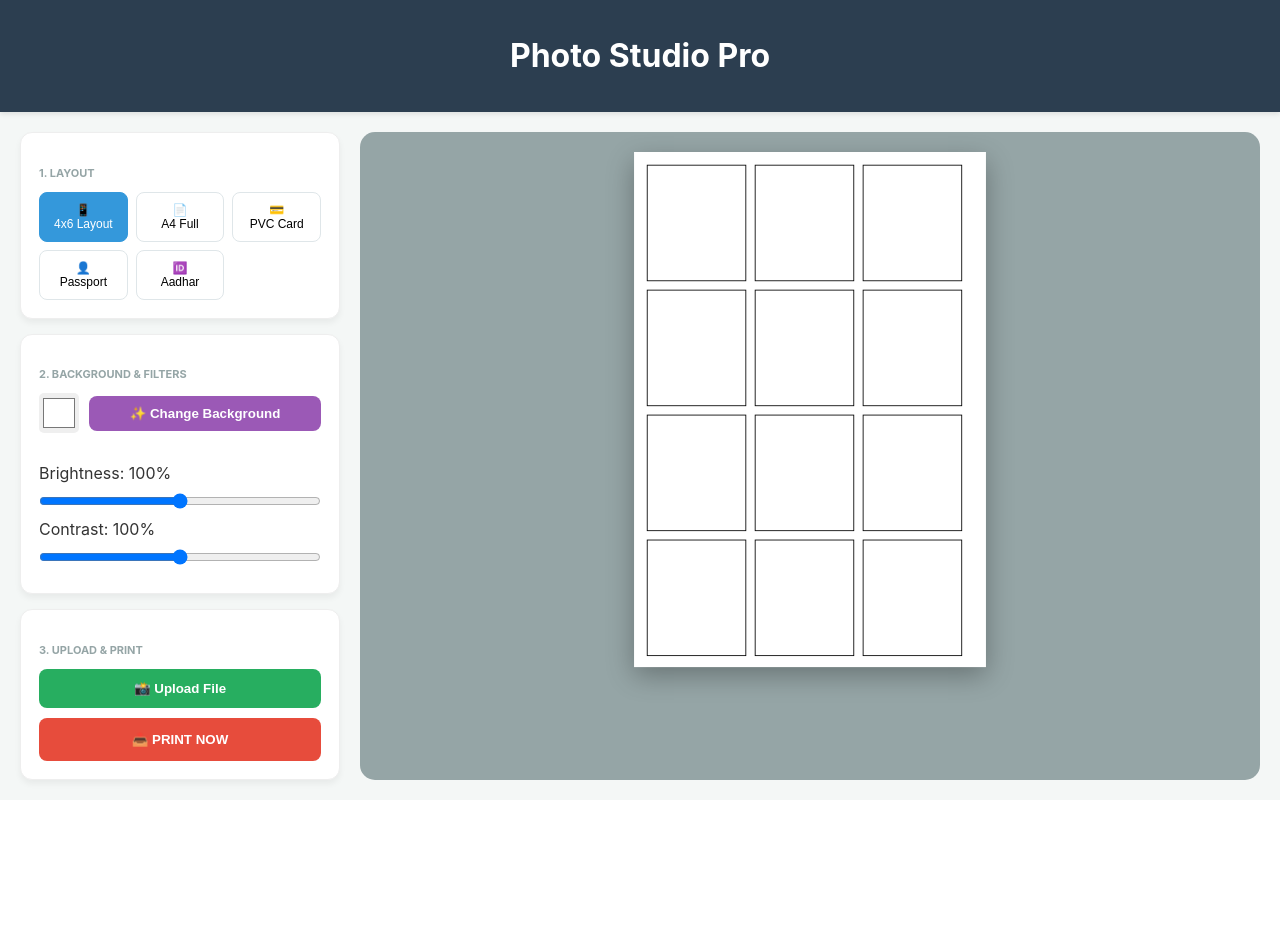
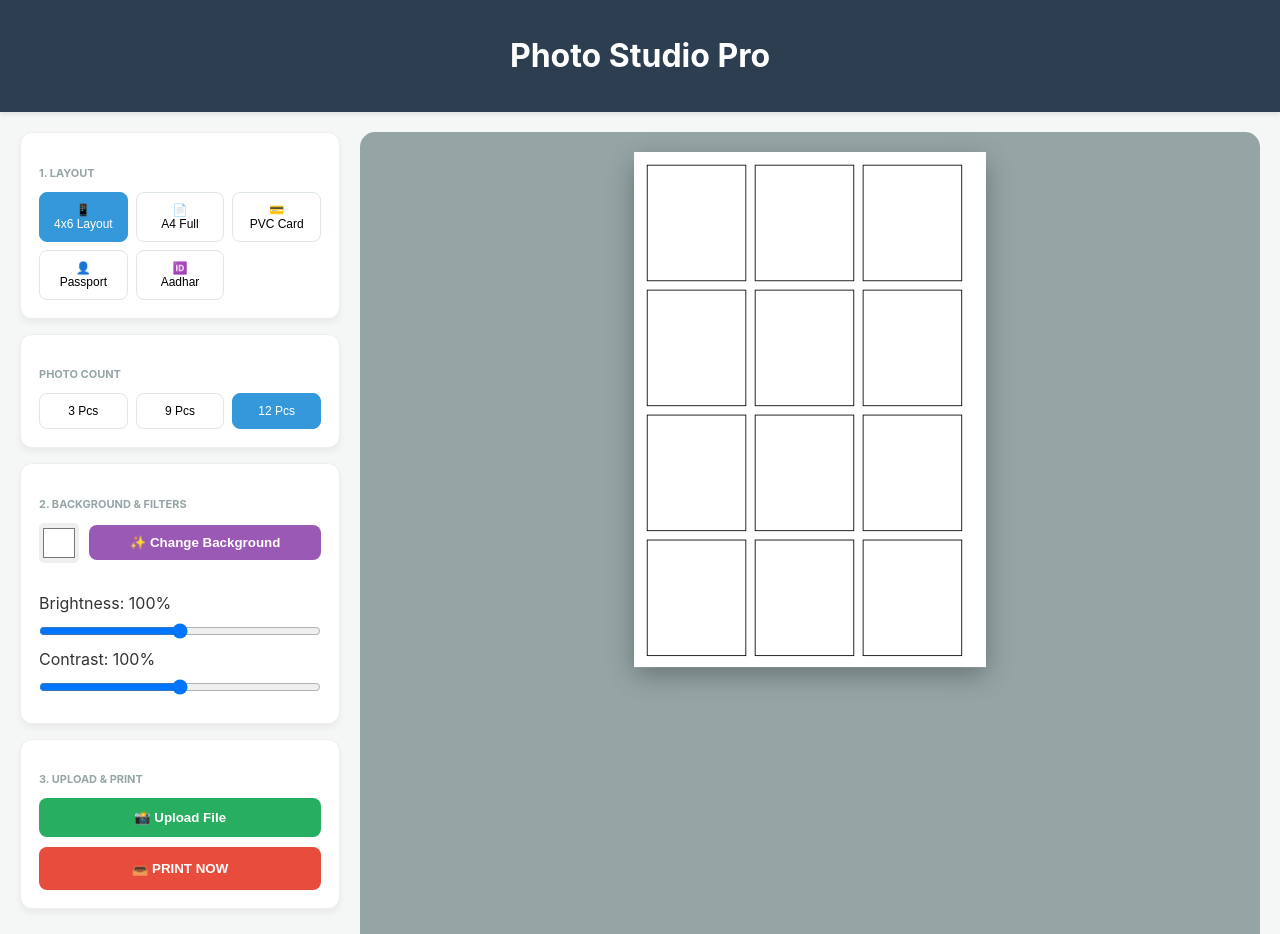
Before and after one commit to sammeksovitkar/photo_management, a React (Create React App) app: page / in a window 1280 px wide. Shown: the top 934 px of the page. Before the commit the page ends 800 px from the top, so only its background shows below. Built offline with nearby package versions, Linux system fonts and the light colour scheme; no server answers.

Commit message:
Update App.js

```diff
--- a/src/App.js
+++ b/src/App.js
@@ -2,13 +2,13 @@ import React, { useState, useRef, useEffect } from 'react';
 import ReactCrop from 'react-image-crop';
 import 'react-image-crop/dist/ReactCrop.css';
 import './App.css';
+
 import * as pdfjsLib from 'pdfjs-dist/legacy/build/pdf';
 import pdfWorker from 'pdfjs-dist/legacy/build/pdf.worker.entry';
 
 pdfjsLib.GlobalWorkerOptions.workerSrc = pdfWorker;
 
 const REMOVE_BG_API_KEY = process.env.REACT_APP_REMOVE_BG_KEY
-
 const layoutOptions = [
   { label: '4x6 Layout', value: '4x6_9', icon: '📱' },
   { label: 'A4 Full', value: 'a4', icon: '📄' },
@@ -21,16 +21,17 @@ export default function App() {
   const [layout, setLayout] = useState('4x6_9');
   const [brightness, setBrightness] = useState(100);
   const [contrast, setContrast] = useState(100);
-  const [count4x6, setCount4x6] = useState(12);
+  const [count4x6, setCount4x6] = useState(12); // Default count
   const [bgColor, setBgColor] = useState('#ffffff');
   const [isProcessing, setIsProcessing] = useState(false);
 
   const [src, setSrc] = useState(null);
-  const [image, setImage] = useState(null); // The raw cropped image
-  const [finalProcessedImg, setFinalProcessedImg] = useState(null); // The image with filters BAKED in
+  const [image, setImage] = useState(null);
+  const [finalProcessedImg, setFinalProcessedImg] = useState(null);
   const [aadhar, setAadhar] = useState({ front: null, back: null });
   const [croppingSide, setCroppingSide] = useState(null);
 
+  // Unused state kept for logic compatibility but satisfied for build
   const [pdfDoc, setPdfDoc] = useState(null);
   const [pageCount, setPageCount] = useState(1);
   const [pageNo, setPageNo] = useState(1);
@@ -40,7 +41,6 @@ export default function App() {
   const [crop, setCrop] = useState();
   const [completedCrop, setCompletedCrop] = useState();
 
-  // EFFECT: Bake filters whenever they change so the print window sees them
   useEffect(() => {
     const bakeFilters = (imgSource) => {
       if (!imgSource) return;
@@ -174,7 +174,7 @@ export default function App() {
               justify-content: center; align-content: flex-start;
               background-color: white; -webkit-print-color-adjust: exact;
             }
-            .box { border: 0.1mm solid #000; overflow: hidden; }
+            .box { border: 0.1mm solid #000; overflow: hidden; width: 1.1in; height: 1.4in; margin: 1mm; }
             .box img, .aadhar-box img { width: 100%; height: 100%; object-fit: cover; }
             /* ID Card Specific Sizes */
             .id-size { width: 3.37in; height: 2.12in; border: 0.1mm solid #000; margin-bottom: 2mm; }
@@ -210,6 +210,24 @@ export default function App() {
             </div>
           </div>
 
+          {/* ADDED: Count Buttons for 4x6 Layout */}
+          {layout === '4x6_9' && (
+            <div className="card">
+              <h4 className="section-title">Photo Count</h4>
+              <div className="tab-grid" style={{ gridTemplateColumns: 'repeat(3, 1fr)' }}>
+                {[3, 9, 12].map(num => (
+                  <button
+                    key={num}
+                    className={`tab-btn ${count4x6 === num ? 'active' : ''}`}
+                    onClick={() => setCount4x6(num)}
+                  >
+                    <span className="label">{num} Pcs</span>
+                  </button>
+                ))}
+              </div>
+            </div>
+          )}
+
           <div className="card">
             <h4 className="section-title">2. Background & Filters</h4>
             <div className="bg-controls">
@@ -242,6 +260,11 @@ export default function App() {
               </button>
             )}
             <button className="print-btn" onClick={handlePrint} disabled={!(image || aadhar.front)}>📤 PRINT NOW</button>
+          </div>
+
+          {/* Developer Name */}
+          <div style={{ padding: '10px', textAlign: 'center', fontSize: '12px', color: '#666' }}>
+            Developer: <b>Sammek Pravin Sovitkar</b>
           </div>
         </aside>
 
```
